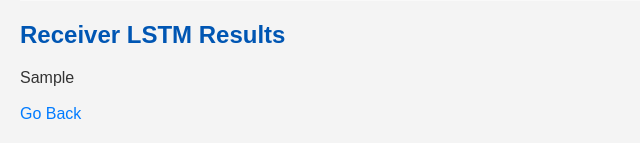
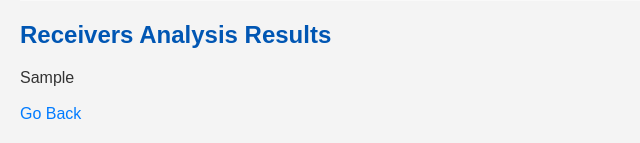
Before and after one commit to oricarmi/ECO-line-source-transfer-mobility, a FastAPI app: template templates/results.html in a window 1280 px wide. Shown: the part 990-1133 px from the top of the page, without its empty margins (0-640 px from the left). Run offline with FastAPI, Linux system fonts and the light colour scheme; the template is opened without the code that fills it: most values are stand-ins (such as "Sample title", 1, 10 or a date in 2020); some libraries are stand-ins or nearby versions.

Commit message:
change title of results page

```diff
--- a/templates/results.html
+++ b/templates/results.html
@@ -23,7 +23,7 @@
         </div>
 
         {% if receiver_tables %}
-        <h2>Receiver LSTM Results</h2>
+        <h2>Receivers Analysis Results</h2>
         <div class="receiver-tables-container">
         {% for receiver_name, table_html in receiver_tables.items() %}
             {{ table_html | safe }}
```
